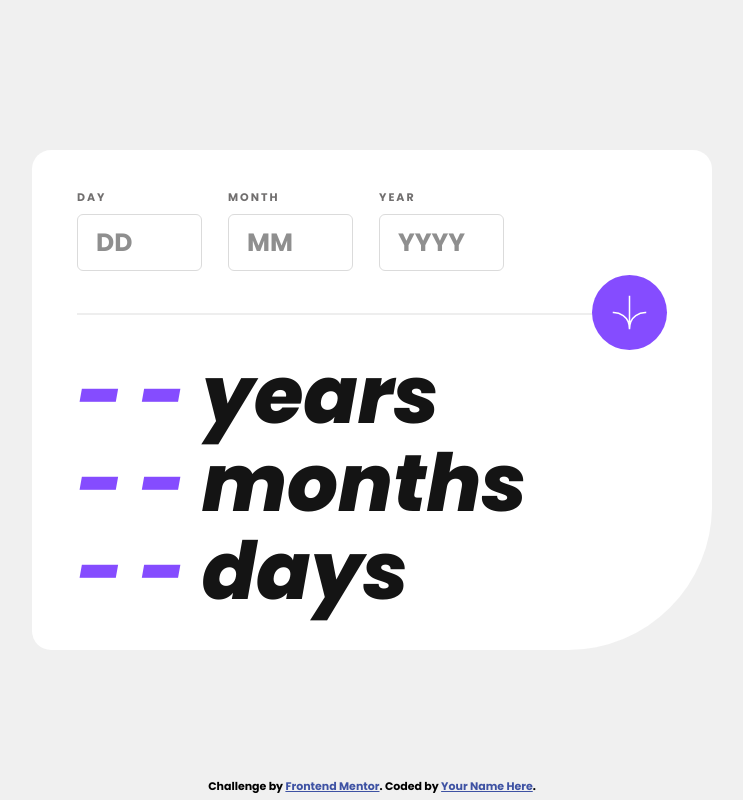
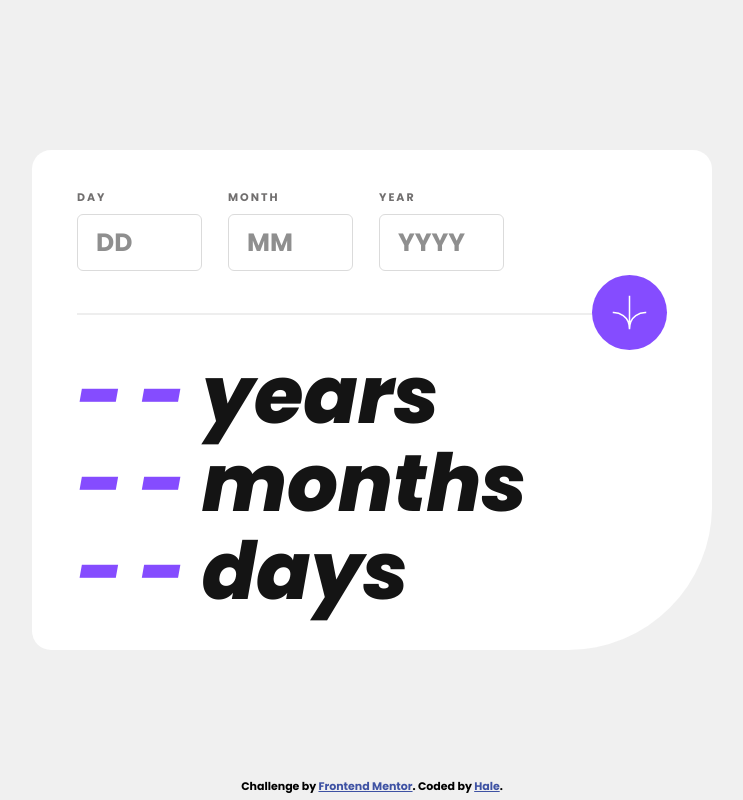
Before and after one commit to halelite/age-calculator-app, a plain HTML site: page index.html in a window 1280 px wide. Shown: the whole page, without its empty margins (268-1011 px from the left). Drawn offline with Linux system fonts and the light colour scheme.

Commit message:
some other changes

```diff
--- a/index.html
+++ b/index.html
@@ -44,7 +44,7 @@
 
   <div class="attribution">
     Challenge by <a href="https://www.frontendmentor.io?ref=challenge" target="_blank">Frontend Mentor</a>.
-    Coded by <a href="#">Your Name Here</a>.
+    Coded by <a href="https://www.frontendmentor.io/profile/halelite">Hale</a>.
   </div>
 
   <script src="./script.js"></script>
```
